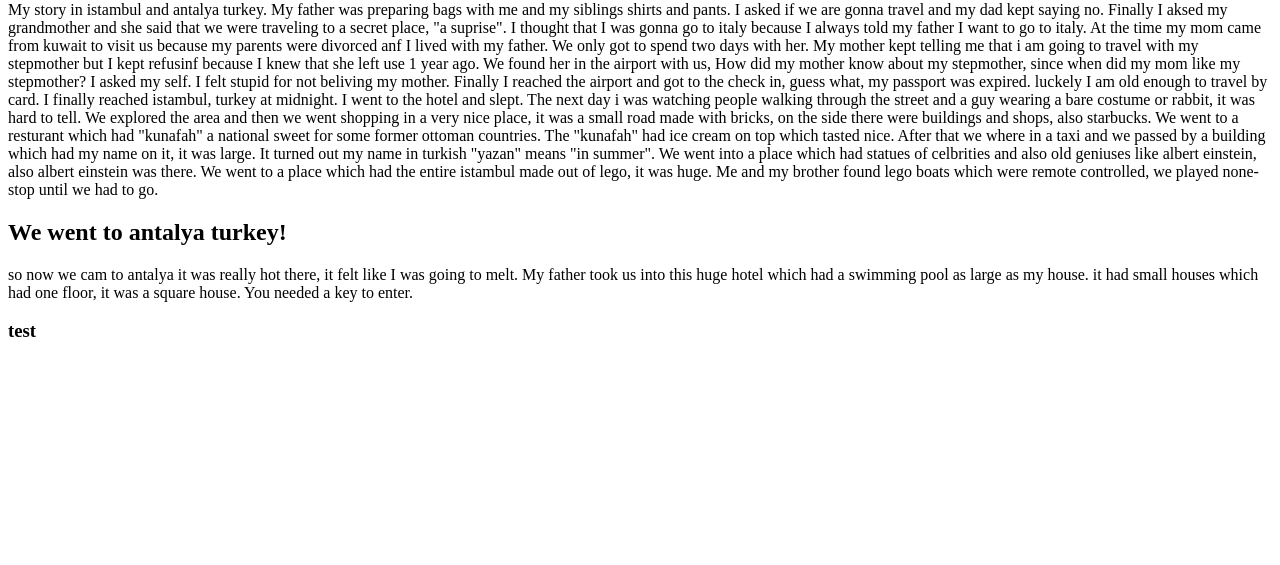
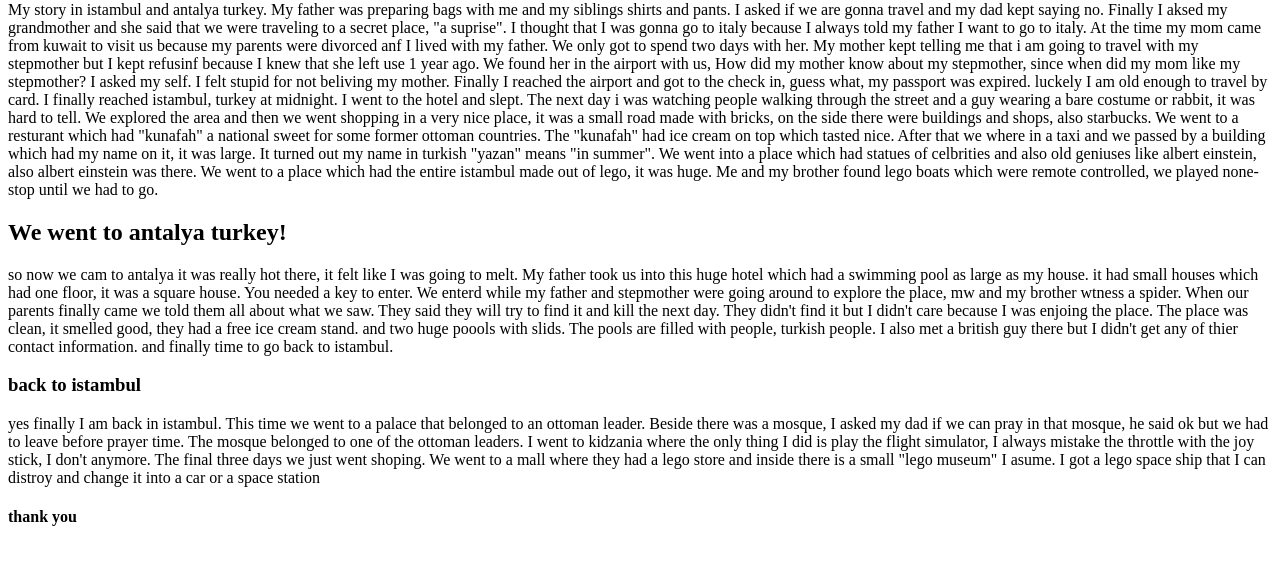
Before and after one commit to yazanthepotato/yazanthepotato.github.io, a plain HTML site: page index.html in a window 1280 px wide. Shown: the part 79-644 px from the top of the page. Drawn offline with Linux system fonts and the light colour scheme.

Commit message:
Add files via upload

```diff
--- a/index.html
+++ b/index.html
@@ -25,11 +25,23 @@
 <h2> We went to antalya turkey! </h2>
 
 <p> so now we cam to antalya it was really hot there, it felt like I was going to melt. My father took us into this huge hotel which had a swimming pool as
-large as my house. it had small houses which had one floor, it was a square house. You needed a key to enter. </p>
+large as my house. it had small houses which had one floor, it was a square house. You needed a key to enter. We enterd while my father and stepmother were
+going around to explore the place, mw and my brother wtness a spider. When our parents finally came we told them all about what we saw. They said they will try
+to find it and kill the next day. They didn't find it but I didn't care because I was enjoing the place. The place was clean, it smelled good, they had a free
+ice cream stand. and two huge poools with slids. The pools are filled with people, turkish people. I also met a british guy there but I didn't get any of thier
+contact information. and finally time to go back to istambul. </p>
+
+<h3> back to istambul </h3>
+
+<p> yes finally I am back in istambul. This time we went to a palace that belonged to an ottoman leader. Beside there was a mosque, I asked my dad if we can
+pray in that mosque, he said ok but we had to leave before prayer time. The mosque belonged to one of the ottoman leaders. I went to kidzania where the only thing
+I did is play the flight simulator, I always mistake the throttle with the joy stick, I don't anymore. The final three days we just went shoping. We went to a mall
+where they had a lego store and inside there is a small "lego museum" I asume. I got a lego space ship that I can distroy and change it into a car or a space station
+</p>
 
 </body>
 
-<h3>test</h3>
+<h4>thank you</h4>
 
 
 
```
